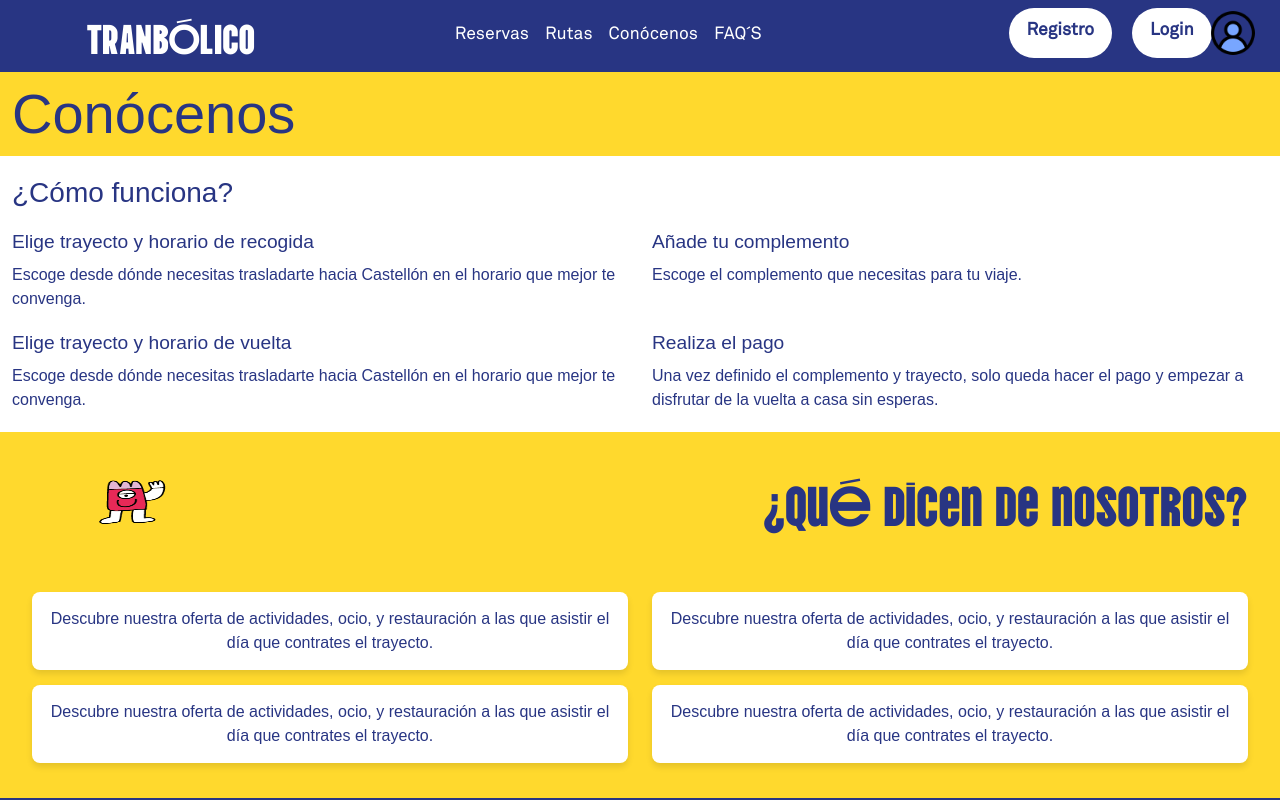
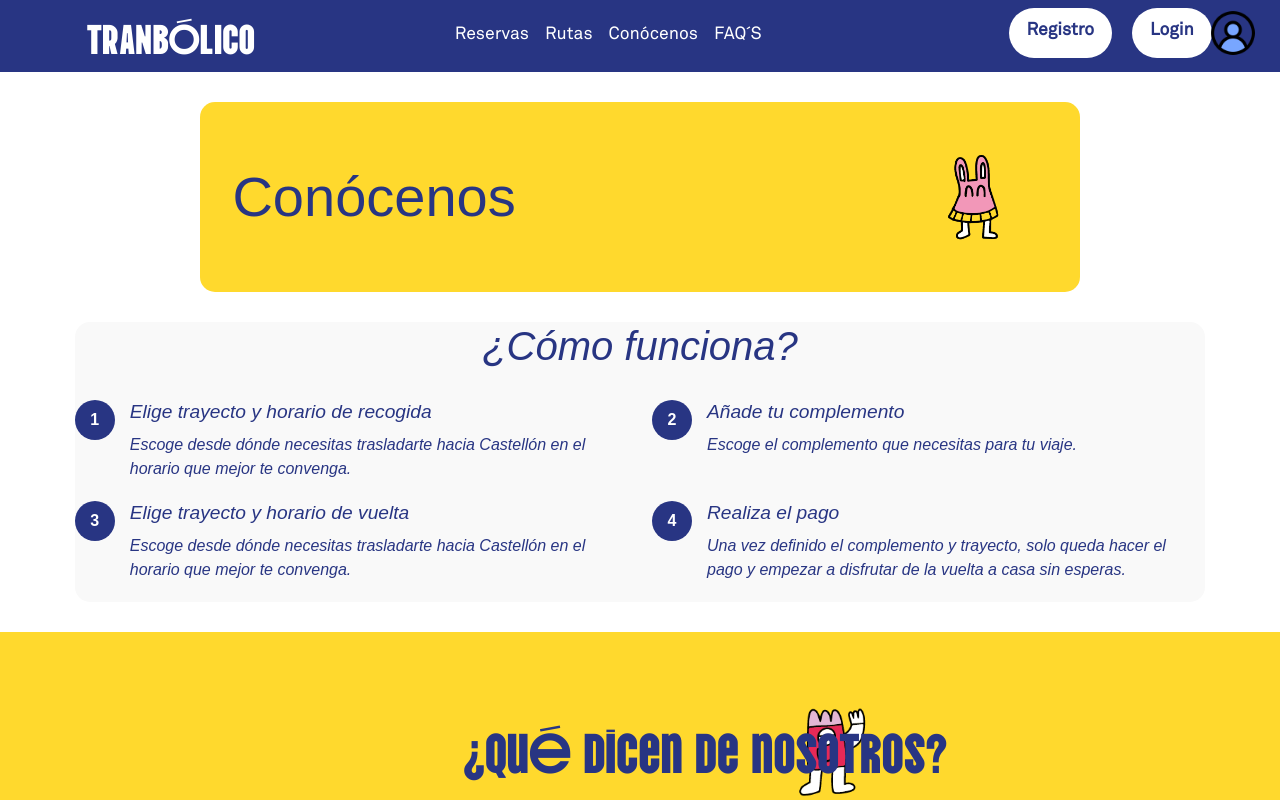
Before and after one commit to PabloVillalbaAlcaide/Tranbolico-App, a React (Vite) app in the folder Client/: page /about in a window 1280 px wide. Shown: the top 800 px of the page. Built offline with nearby package versions, Linux system fonts and the light colour scheme; a web font is replaced by a local one.

Commit message:
página conócenos

```diff
--- a/Client/src/pages/about/About.jsx
+++ b/Client/src/pages/about/About.jsx
@@ -6,50 +6,63 @@ import "./About.scss";
 export const About = () => {
   return (
     <div>
-      {/* Sección Conócenos */}
       <Row className="conocenos align-items-center">
         <Col xs={8}>
           <span>Conócenos</span>
         </Col>
-        <Col xs={4} className="imagen-rabbit">
-          <img src="/images/Trambólico2.png" alt="Trambolico2" width={"150px"} />
+        <Col xs={4} className="d-flex align-items-center justify-content-end">
+          <img src="/images/Trambólico2.png" alt="Trambolico2" />
         </Col>
       </Row>
-
-      {/* Sección Cómo funciona */}
       <div className="como-funciona">
         <h3>¿Cómo funciona?</h3>
         <Row className="funciona-content">
           <Col xs={12} md={6} className="funciona-item">
+            <div className="funciona-point">
+              <span className="funciona-number">1</span>
+            </div>
+            <div className="funciona-text">
               <h2>Elige trayecto y horario de recogida</h2>
               <span>Escoge desde dónde necesitas trasladarte hacia Castellón en el horario que mejor te convenga.</span>
+            </div>
           </Col>
           <Col xs={12} md={6} className="funciona-item">
+            <div className="funciona-point">
+              <span className="funciona-number">2</span>
+            </div>
+            <div className="funciona-text">
               <h2>Añade tu complemento</h2>
               <span>Escoge el complemento que necesitas para tu viaje.</span>
+            </div>
           </Col>
           <Col xs={12} md={6} className="funciona-item">
+            <div className="funciona-point">
+              <span className="funciona-number">3</span>
+            </div>
+            <div className="funciona-text">
               <h2>Elige trayecto y horario de vuelta</h2>
               <span>Escoge desde dónde necesitas trasladarte hacia Castellón en el horario que mejor te convenga.</span>
+            </div>
           </Col>
           <Col xs={12} md={6} className="funciona-item">
+            <div className="funciona-point">
+              <span className="funciona-number">4</span>
+            </div>
+            <div className="funciona-text">
               <h2>Realiza el pago</h2>
               <span>Una vez definido el complemento y trayecto, solo queda hacer el pago y empezar a disfrutar de la vuelta a casa sin esperas.</span>
+            </div>
           </Col>
         </Row>
       </div>
-
-      {/* Sección Amarillo con imagen y título */}
       <Row className="Amarillo align-items-center">
-        <Col xs={6} className="d-flex align-items-center">
-          <img src="/images/Trambólico11.png" alt="Trambolico2" width={"200px"} />
+        <Col xs={4} className="d-flex align-items-center justify-content-start">
+          <img src="/images/Trambólico11.png" alt="Trambolico11" />
         </Col>
-        <Col xs={6}>
+        <Col xs={8}>
           <h3>¿Qué dicen de nosotros?</h3>
         </Col>
       </Row>
-
-      {/* Sección de Testimonios */}
       <Row className="testimonios">
         <Col xs={12} md={6} className="d-flex align-items-start">
           <div className="testimonio">
--- a/Client/src/pages/about/About.scss
+++ b/Client/src/pages/about/About.scss
@@ -12,6 +12,7 @@
   font-style: normal;
 }
 
+
 :root {
   --tranbolico-amarillo: #ffd92d;
   --tranbolico-azul: #283583;
@@ -19,6 +20,7 @@
 
 body {
   font-family: "VinaSans", sans-serif;
+
 }
 
 .conocenos {
@@ -26,66 +28,112 @@ body {
   font-family: "Akkurat", sans-serif;
   font-size: 3.5rem;
   color: var(--tranbolico-azul);
+  padding: 20px;
+  border-radius: 15px;
+  max-width: 70%;
+  margin: 30px auto 0 auto;
+  display: flex;
+  align-items: center;
+  justify-content: space-between;
 }
 
-.imagen-rabbit {
-
+.conocenos img {
+  border-radius: 50%;
+  width: 150px;
+  height: auto;
+  margin-left: 20px;
+}
+.como-funciona {
+  background-color: #f9f9f9;
+  border-radius: 15px;
+  margin: 30px auto;
+  max-width: 90%;
 }
 
 .como-funciona h3 {
+  color: var(--tranbolico-azul);
+  font-family: "Akkurat", sans-serif;
+  font-size: 2.5rem;
+  margin-bottom: 30px;
+  text-align: center;
+  font-style: italic;
+}
+
+.funciona-content {
   margin-top: 20px;
-  text-align: left;
-  color: var(--tranbolico-azul);
-  margin-bottom: 20px;
-  font-family: "Akkurat", sans-serif;
 }
 
 .funciona-item {
-  color: var(--tranbolico-azul);
+  display: flex;
+  align-items: flex-start;
   margin-bottom: 20px;
 }
 
-.funciona-item h2 {
-  font-size: 1.2em;
+.funciona-point {
+  display: flex;
+  align-items: center;
+  justify-content: center;
+  background-color: var(--tranbolico-azul);
+  color: white;
+  border-radius: 50%;
+  width: 40px;
+  height: 40px;
+  margin-right: 15px;
+}
+
+.funciona-number {
+  font-size: 1 rem;
+  font-weight: bold;
+}
+
+.funciona-text {
+  flex: 1;
+  color: var(--tranbolico-azul);
+  font-style: italic;
+}
+
+.funciona-text h2 {
+  font-size: 1.2rem;
   margin-bottom: 10px;
 }
 
-.funciona-item span {
-  font-size: 1em;
+.funciona-text span {
+  font-size: 1rem;
 }
+
 
 .Amarillo {
   background-color: var(--tranbolico-amarillo);
   padding: 20px;
   display: flex;
   align-items: center;
+  justify-content: space-between;
 }
 
 .Amarillo h3 {
-
   color: var(--tranbolico-azul);
+  margin-right: 300px;
   text-align: right;
-  margin: 0;
   font-family: "VinaSans-Regular.ttf", system-ui;
   font-size: 3.5rem;
-
 }
 
 .Amarillo img {
-  max-height: 100px;
-  margin-right: 20px;
+  max-height: 200px;
+  width: auto;
+  height: auto;
+  margin-left: 700px;
 }
-
 .testimonios {
   background-color: var(--tranbolico-amarillo);
   padding: 20px;
+  margin-bottom: 0;
 }
 
 .testimonio {
   background-color: white;
   padding: 15px;
   border-radius: 8px;
-  box-shadow: 0px 4px 6px rgba(0, 0, 0, 0.1);
   margin-bottom: 15px;
   color: var(--tranbolico-azul);
   max-width: 100%;
```
Lines whose indentation alone changed are shown as unchanged.
